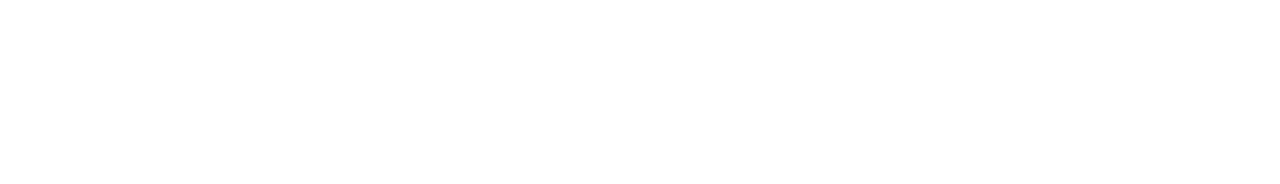
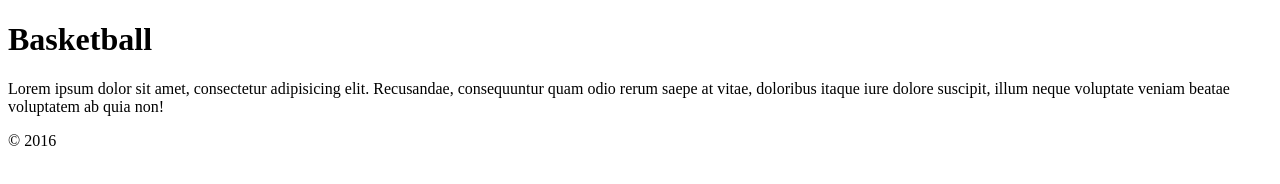
Before and after one commit to yalicheng0530/basketball, a plain HTML site: page index.html in a window 1280 px wide. Drawn offline with Linux system fonts and the light colour scheme.

Commit message:
add basic HTML structure

```diff
--- a/index.html
+++ b/index.html
@@ -4,6 +4,16 @@
         <title>Basketball</title>
     </head>
     <body>
-
+        <div class="container">
+        <header>
+            <h1>Basketball</h1>
+        </header>
+        <div class="main-content">
+            <p>Lorem ipsum dolor sit amet, consectetur adipisicing elit. Recusandae, consequuntur quam odio rerum saepe at vitae, doloribus itaque iure dolore suscipit, illum neque voluptate veniam beatae voluptatem ab quia non!</p>
+        </div>
+        <footer>
+            <p>&copy; 2016</p>
+        </footer>
+        </div>
     </body>
 </html>
```
